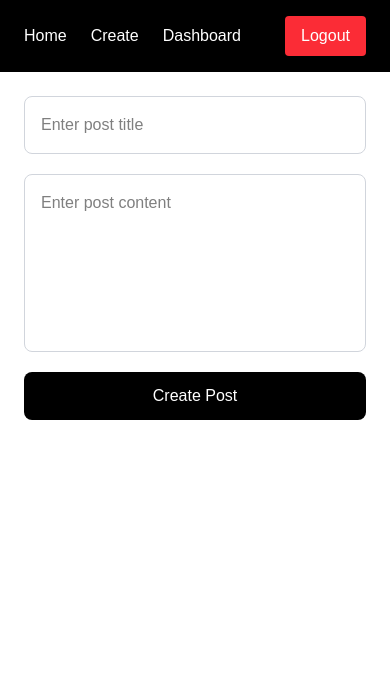
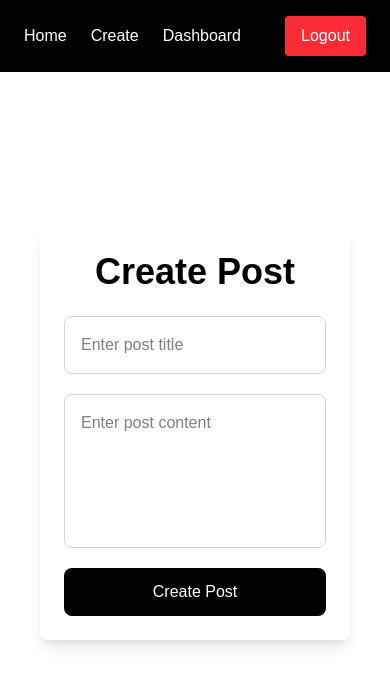
Before and after one commit to Mdirfan0786/mini-blog, a React (Vite) app: page /create in a window 390 px wide. Shown: the top 686 px of the page. Built offline with nearby package versions, Linux system fonts and the light colour scheme; sample sign-in values are in the browser's storage.

Commit message:
Improve create post page and responsive post form UI

```diff
--- a/src/components/forms/PostForm.jsx
+++ b/src/components/forms/PostForm.jsx
@@ -1,24 +1,30 @@
-function PostForm({ title, body, setTitle, setBody, handleSubmit }) {
+function PostForm({ title, body, setTitle, setBody, handleSubmit, loading }) {
   return (
-    <form onSubmit={handleSubmit} className="space-y-4 max-w-lg">
+    <form
+      onSubmit={handleSubmit}
+      className="flex flex-col items-center gap-5 w-full"
+    >
       <input
         type="text"
-        placeholder="Title"
-        className="border p-3 w-full rounded"
+        placeholder="Enter post title"
+        className="w-full max-w-md border border-gray-300 p-4 rounded-lg outline-none focus:ring-2 focus:ring-black"
         value={title}
         onChange={(e) => setTitle(e.target.value)}
       />
 
       <textarea
         rows="5"
-        placeholder="Body"
-        className="border p-3 w-full rounded"
+        placeholder="Enter post content"
+        className="w-full max-w-md border border-gray-300 p-4 rounded-lg outline-none resize-none focus:ring-2 focus:ring-black"
         value={body}
         onChange={(e) => setBody(e.target.value)}
       />
 
-      <button className="bg-black text-white px-5 py-2 rounded">
-        Create Post
+      <button
+        disabled={loading}
+        className="w-full max-w-md bg-black text-white py-3 rounded-lg hover:bg-gray-800 transition disabled:bg-gray-500"
+      >
+        {loading ? "Creating..." : "Create Post"}
       </button>
     </form>
   );
--- a/src/pages/CreatePost.jsx
+++ b/src/pages/CreatePost.jsx
@@ -1,30 +1,70 @@
-function PostForm({ title, body, setTitle, setBody, handleSubmit }) {
+import { useState } from "react";
+
+import axiosInstance from "../api/axiosInstance";
+
+import PostForm from "../components/forms/PostForm";
+
+function CreatePost() {
+  const [title, setTitle] = useState("");
+
+  const [body, setBody] = useState("");
+
+  const [success, setSuccess] = useState("");
+
+  const [loading, setLoading] = useState(false);
+
+  async function handleSubmit(e) {
+    e.preventDefault();
+
+    setLoading(true);
+
+    setSuccess("");
+
+    try {
+      const res = await axiosInstance.post("/posts", {
+        title,
+        body,
+      });
+
+      console.log(res.data);
+
+      setSuccess("Post created successfully!");
+
+      setTitle("");
+      setBody("");
+
+      setTimeout(() => {
+        setSuccess("");
+      }, 3000);
+    } catch (error) {
+      console.log(error);
+    } finally {
+      setLoading(false);
+    }
+  }
+
   return (
-    <form
-      onSubmit={handleSubmit}
-      className="flex flex-col items-center gap-5 w-full"
-    >
-      <input
-        type="text"
-        placeholder="Enter post title"
-        className="w-full max-w-md border border-gray-300 p-4 rounded-lg outline-none focus:ring-2 focus:ring-black"
-        value={title}
-        onChange={(e) => setTitle(e.target.value)}
-      />
+    <div className="min-h-[80vh] flex justify-center items-center p-4">
+      <div className="bg-white shadow-lg rounded-lg p-6 sm:p-8 w-full max-w-2xl">
+        <h1 className="text-4xl font-bold mb-6 text-center">Create Post</h1>
 
-      <textarea
-        rows="6"
-        placeholder="Enter post content"
-        className="w-full max-w-md border border-gray-300 p-4 rounded-lg outline-none resize-none focus:ring-2 focus:ring-black"
-        value={body}
-        onChange={(e) => setBody(e.target.value)}
-      />
+        <PostForm
+          title={title}
+          body={body}
+          setTitle={setTitle}
+          setBody={setBody}
+          handleSubmit={handleSubmit}
+          loading={loading}
+        />
 
-      <button className="w-full max-w-md bg-black text-white py-3 rounded-lg hover:bg-gray-800 transition">
-        Create Post
-      </button>
-    </form>
+        {success && (
+          <p className="text-green-600 text-center mt-5 font-semibold">
+            {success}
+          </p>
+        )}
+      </div>
+    </div>
   );
 }
 
-export default PostForm;
+export default CreatePost;
```
